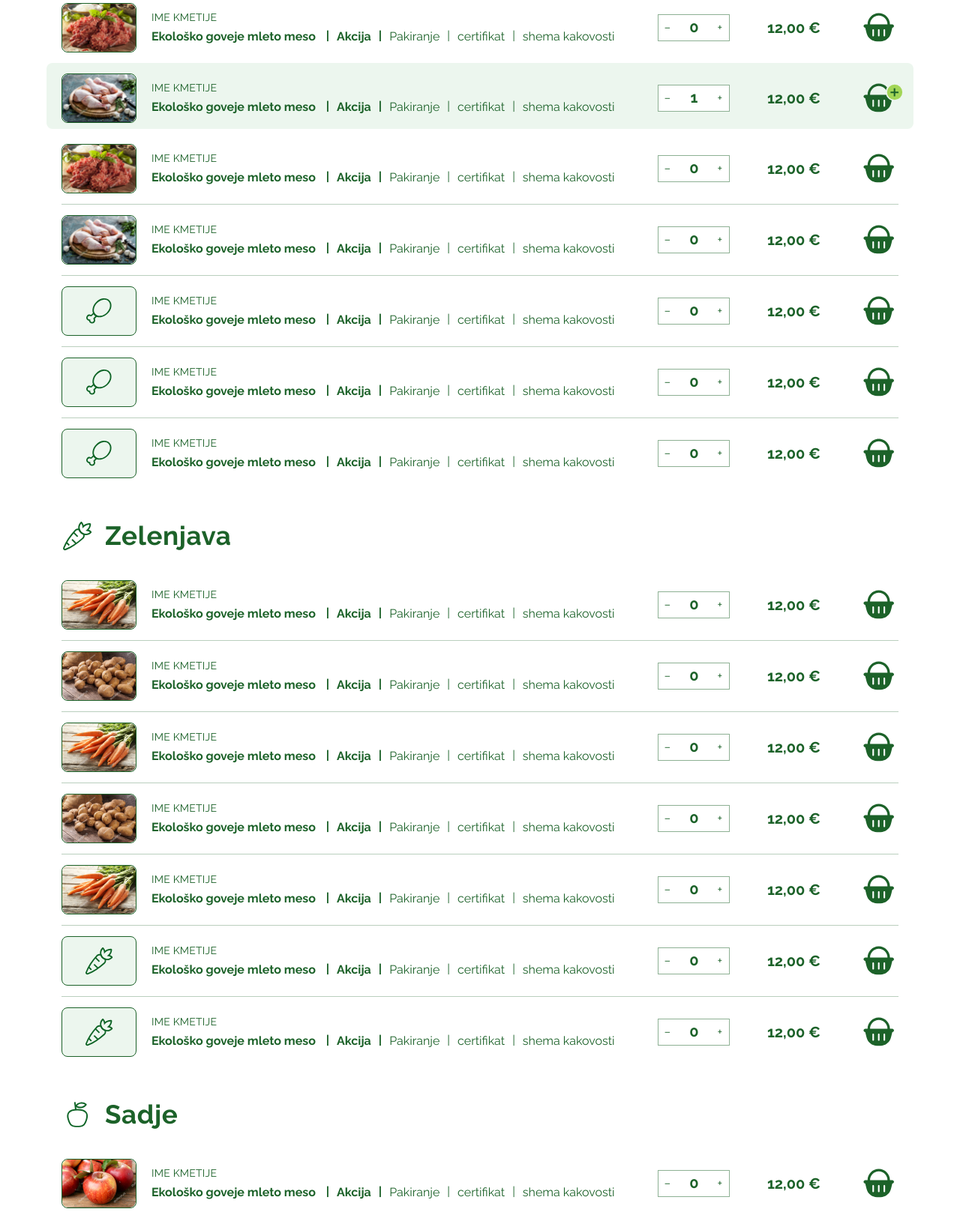
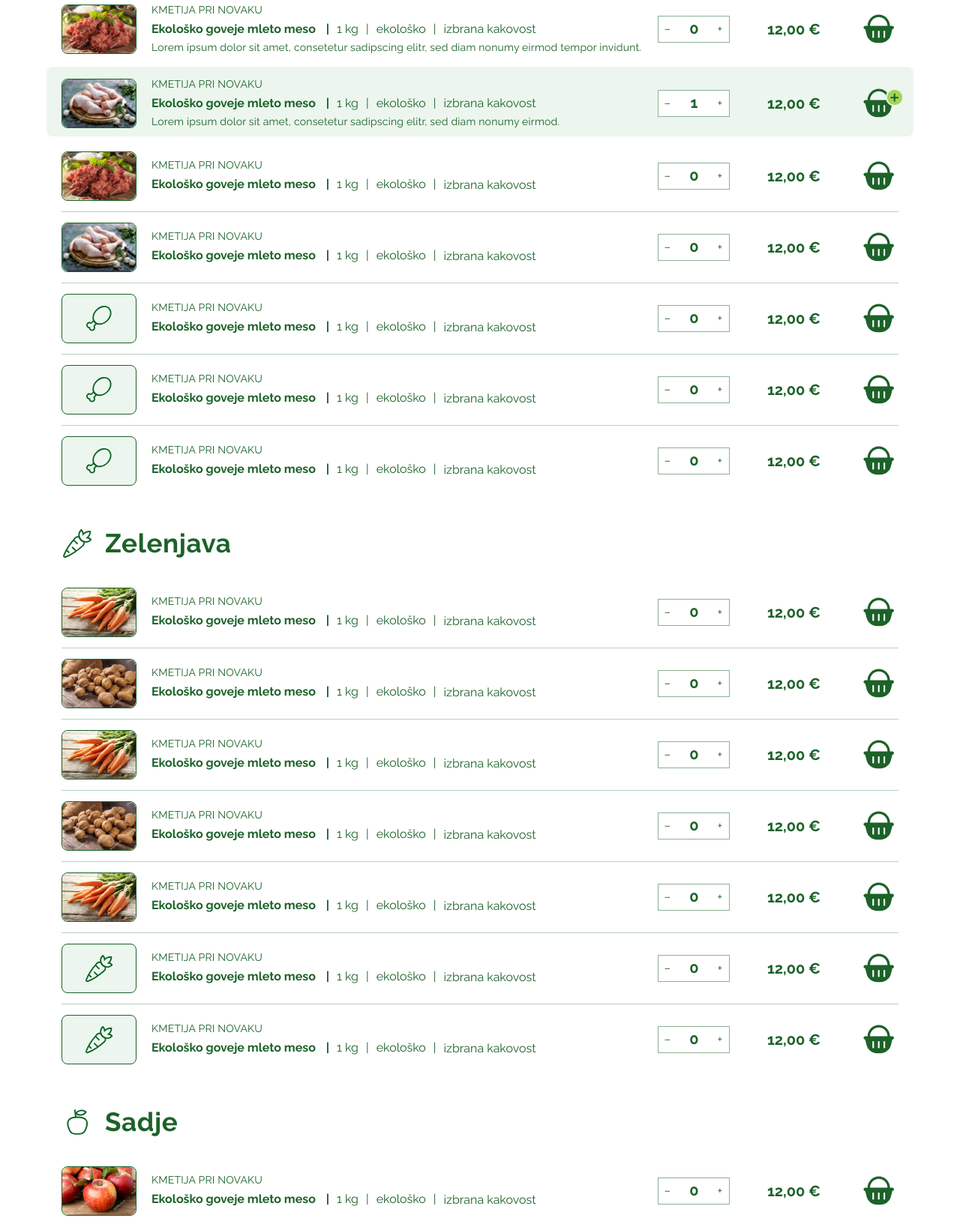
Before and after one commit to KinjanK/Internal-Stonoga, a plain HTML site: page produkti.html in a window 1280 px wide. Shown: the part 939-2564 px from the top of the page at 75% size. Drawn offline with nearby package versions, Linux system fonts and the light colour scheme.

Commit message:
Final code

```diff
--- a/js/custom.js
+++ b/js/custom.js
@@ -14,19 +14,6 @@ $(document).ready(function () {
       this.placeholder = $(this).attr("data-placeholder");
     });
   });
-
-  // Show Hide Header on Scroll
-  // var lastScroll = 0;
-  // var lastScrollTimeOut;
-  // $(window).scroll(function () {
-  //   var scroll = $(window).scrollTop();
-  //   if (scroll + 50 < lastScroll) $("body").removeClass("page-scrolled");
-  //   else if (scroll - 50 > lastScroll) $("body").addClass("page-scrolled");
-
-  //   if ($(window).scrollTop() < 100) $("body").removeClass("page-scrolled");
-
-  //   lastScroll = scroll;
-  // });
 
   // Add remove class when window resize finished
   var $resizeTimer;
@@ -61,14 +48,6 @@ $(document).ready(function () {
     togglePageScrolled(); // Check the scroll position on each scroll event
   });
 
-  // Footer margin set for stick to bottom
-  function footerAdj() {
-    var footerH = $(".footer").innerHeight();
-    $(".footer").css({ "margin-top": -footerH });
-    $(".main-content").css({ "padding-bottom": footerH });
-  }
-  footerAdj();
-
   // Input Spinner
   $("input[type='number']").inputSpinner();
 
@@ -77,31 +56,8 @@ $(document).ready(function () {
     minimumResultsForSearch: -1,
   });
 
-  // $(".counter").each(function () {
-  //   // Get references to the elements within the counter
-  //   var $counter = $(this);
-  //   var $decrementButton = $counter.find("button").eq(0); // The first button is the "minus" button
-  //   var $incrementButton = $counter.find("button").eq(1); // The second button is the "plus" button
-  //   var $countDisplay = $counter.find("span"); // The span that displays the count
-
-  //   // Handle click event for the decrement button
-  //   $decrementButton.click(function () {
-  //     var currentCount = parseInt($countDisplay.text(), 10); // Get the current count
-  //     if (currentCount > 0) {
-  //       $countDisplay.text(currentCount - 1); // Decrement the count
-  //     }
-  //   });
-
-  //   // Handle click event for the increment button
-  //   $incrementButton.click(function () {
-  //     var currentCount = parseInt($countDisplay.text(), 10); // Get the current count
-  //     $countDisplay.text(currentCount + 1); // Increment the count
-  //   });
-  // });
-
   // Window Resize
   $(window).resize(function () {
-    footerAdj();
     $("body").removeClass("open");
   });
 
--- a/produkti.html
+++ b/produkti.html
@@ -387,16 +387,17 @@
                   />
                 </i>
                 <div class="product-detail">
-                  <p class="product-name">Ime kmetije</p>
+                  <p class="product-name">Kmetija pri Novaku</p>
                   <ul>
                     <li class="text-primary raleway-bold">
                       Ekološko goveje mleto meso
                     </li>
-                    <li class="text-primary raleway-bold">Akcija</li>
-                    <li class="text-primary">Pakiranje</li>
-                    <li class="text-primary">certifikat</li>
-                    <li class="text-primary">shema kakovosti</li>
+
+                    <li class="text-primary">1 kg</li>
+                    <li class="text-primary">ekološko</li>
+                    <li class="text-primary">izbrana kakovost</li>
                   </ul>
+				  <p class="text-primary small">Lorem ipsum dolor sit amet, consetetur sadipscing elitr, sed diam nonumy eirmod tempor invidunt.</p>
                 </div>
               </div>
               <div class="right">
@@ -429,16 +430,17 @@
                   />
                 </i>
                 <div class="product-detail">
-                  <p class="product-name">Ime kmetije</p>
+                  <p class="product-name">Kmetija pri Novaku</p>
                   <ul>
                     <li class="text-primary raleway-bold">
                       Ekološko goveje mleto meso
                     </li>
-                    <li class="text-primary raleway-bold">Akcija</li>
-                    <li class="text-primary">Pakiranje</li>
-                    <li class="text-primary">certifikat</li>
-                    <li class="text-primary">shema kakovosti</li>
+
+                    <li class="text-primary">1 kg</li>
+                    <li class="text-primary">ekološko</li>
+                    <li class="text-primary">izbrana kakovost</li>
                   </ul>
+				  <p class="text-primary small">Lorem ipsum dolor sit amet, consetetur sadipscing elitr, sed diam nonumy eirmod.</p>
                 </div>
               </div>
               <div class="right">
@@ -474,15 +476,15 @@
                   />
                 </i>
                 <div class="product-detail">
-                  <p class="product-name">Ime kmetije</p>
+                  <p class="product-name">Kmetija pri Novaku</p>
                   <ul>
                     <li class="text-primary raleway-bold">
                       Ekološko goveje mleto meso
                     </li>
-                    <li class="text-primary raleway-bold">Akcija</li>
-                    <li class="text-primary">Pakiranje</li>
-                    <li class="text-primary">certifikat</li>
-                    <li class="text-primary">shema kakovosti</li>
+
+                    <li class="text-primary">1 kg</li>
+                    <li class="text-primary">ekološko</li>
+                    <li class="text-primary">izbrana kakovost</li>
                   </ul>
                 </div>
               </div>
@@ -516,15 +518,15 @@
                   />
                 </i>
                 <div class="product-detail">
-                  <p class="product-name">Ime kmetije</p>
+                  <p class="product-name">Kmetija pri Novaku</p>
                   <ul>
                     <li class="text-primary raleway-bold">
                       Ekološko goveje mleto meso
                     </li>
-                    <li class="text-primary raleway-bold">Akcija</li>
-                    <li class="text-primary">Pakiranje</li>
-                    <li class="text-primary">certifikat</li>
-                    <li class="text-primary">shema kakovosti</li>
+
+                    <li class="text-primary">1 kg</li>
+                    <li class="text-primary">ekološko</li>
+                    <li class="text-primary">izbrana kakovost</li>
                   </ul>
                 </div>
               </div>
@@ -555,15 +557,15 @@
                   <img src="./images/chicken-leg-piece.svg" alt="product1" />
                 </i>
                 <div class="product-detail">
-                  <p class="product-name">Ime kmetije</p>
+                  <p class="product-name">Kmetija pri Novaku</p>
                   <ul>
                     <li class="text-primary raleway-bold">
                       Ekološko goveje mleto meso
                     </li>
-                    <li class="text-primary raleway-bold">Akcija</li>
-                    <li class="text-primary">Pakiranje</li>
-                    <li class="text-primary">certifikat</li>
-                    <li class="text-primary">shema kakovosti</li>
+
+                    <li class="text-primary">1 kg</li>
+                    <li class="text-primary">ekološko</li>
+                    <li class="text-primary">izbrana kakovost</li>
                   </ul>
                 </div>
               </div>
@@ -594,15 +596,15 @@
                   <img src="./images/chicken-leg-piece.svg" alt="product1" />
                 </i>
                 <div class="product-detail">
-                  <p class="product-name">Ime kmetije</p>
+                  <p class="product-name">Kmetija pri Novaku</p>
                   <ul>
                     <li class="text-primary raleway-bold">
                       Ekološko goveje mleto meso
                     </li>
-                    <li class="text-primary raleway-bold">Akcija</li>
-                    <li class="text-primary">Pakiranje</li>
-                    <li class="text-primary">certifikat</li>
-                    <li class="text-primary">shema kakovosti</li>
+
+                    <li class="text-primary">1 kg</li>
+                    <li class="text-primary">ekološko</li>
+                    <li class="text-primary">izbrana kakovost</li>
                   </ul>
                 </div>
               </div>
@@ -633,15 +635,15 @@
                   <img src="./images/chicken-leg-piece.svg" alt="product1" />
                 </i>
                 <div class="product-detail">
-                  <p class="product-name">Ime kmetije</p>
+                  <p class="product-name">Kmetija pri Novaku</p>
                   <ul>
                     <li class="text-primary raleway-bold">
                       Ekološko goveje mleto meso
                     </li>
-                    <li class="text-primary raleway-bold">Akcija</li>
-                    <li class="text-primary">Pakiranje</li>
-                    <li class="text-primary">certifikat</li>
-                    <li class="text-primary">shema kakovosti</li>
+
+                    <li class="text-primary">1 kg</li>
+                    <li class="text-primary">ekološko</li>
+                    <li class="text-primary">izbrana kakovost</li>
                   </ul>
                 </div>
               </div>
@@ -684,15 +686,15 @@
                   <img src="./images/vegetables/product1.jpg" alt="product1" />
                 </i>
                 <div class="product-detail">
-                  <p class="product-name">Ime kmetije</p>
+                  <p class="product-name">Kmetija pri Novaku</p>
                   <ul>
                     <li class="text-primary raleway-bold">
                       Ekološko goveje mleto meso
                     </li>
-                    <li class="text-primary raleway-bold">Akcija</li>
-                    <li class="text-primary">Pakiranje</li>
-                    <li class="text-primary">certifikat</li>
-                    <li class="text-primary">shema kakovosti</li>
+
+                    <li class="text-primary">1 kg</li>
+                    <li class="text-primary">ekološko</li>
+                    <li class="text-primary">izbrana kakovost</li>
                   </ul>
                 </div>
               </div>
@@ -723,15 +725,15 @@
                   <img src="./images/vegetables/product2.jpg" alt="product2" />
                 </i>
                 <div class="product-detail">
-                  <p class="product-name">Ime kmetije</p>
+                  <p class="product-name">Kmetija pri Novaku</p>
                   <ul>
                     <li class="text-primary raleway-bold">
                       Ekološko goveje mleto meso
                     </li>
-                    <li class="text-primary raleway-bold">Akcija</li>
-                    <li class="text-primary">Pakiranje</li>
-                    <li class="text-primary">certifikat</li>
-                    <li class="text-primary">shema kakovosti</li>
+
+                    <li class="text-primary">1 kg</li>
+                    <li class="text-primary">ekološko</li>
+                    <li class="text-primary">izbrana kakovost</li>
                   </ul>
                 </div>
               </div>
@@ -762,15 +764,15 @@
                   <img src="./images/vegetables/product1.jpg" alt="product1" />
                 </i>
                 <div class="product-detail">
-                  <p class="product-name">Ime kmetije</p>
+                  <p class="product-name">Kmetija pri Novaku</p>
                   <ul>
                     <li class="text-primary raleway-bold">
                       Ekološko goveje mleto meso
                     </li>
-                    <li class="text-primary raleway-bold">Akcija</li>
-                    <li class="text-primary">Pakiranje</li>
-                    <li class="text-primary">certifikat</li>
-                    <li class="text-primary">shema kakovosti</li>
+
+                    <li class="text-primary">1 kg</li>
+                    <li class="text-primary">ekološko</li>
+                    <li class="text-primary">izbrana kakovost</li>
                   </ul>
                 </div>
               </div>
@@ -801,15 +803,15 @@
                   <img src="./images/vegetables/product2.jpg" alt="product2" />
                 </i>
                 <div class="product-detail">
-                  <p class="product-name">Ime kmetije</p>
+                  <p class="product-name">Kmetija pri Novaku</p>
                   <ul>
                     <li class="text-primary raleway-bold">
                       Ekološko goveje mleto meso
                     </li>
-                    <li class="text-primary raleway-bold">Akcija</li>
-                    <li class="text-primary">Pakiranje</li>
-                    <li class="text-primary">certifikat</li>
-                    <li class="text-primary">shema kakovosti</li>
+
+                    <li class="text-primary">1 kg</li>
+                    <li class="text-primary">ekološko</li>
+                    <li class="text-primary">izbrana kakovost</li>
                   </ul>
                 </div>
               </div>
@@ -840,15 +842,15 @@
                   <img src="./images/vegetables/product1.jpg" alt="product1" />
                 </i>
                 <div class="product-detail">
-                  <p class="product-name">Ime kmetije</p>
+                  <p class="product-name">Kmetija pri Novaku</p>
                   <ul>
                     <li class="text-primary raleway-bold">
                       Ekološko goveje mleto meso
                     </li>
-                    <li class="text-primary raleway-bold">Akcija</li>
-                    <li class="text-primary">Pakiranje</li>
-                    <li class="text-primary">certifikat</li>
-                    <li class="text-primary">shema kakovosti</li>
+
+                    <li class="text-primary">1 kg</li>
+                    <li class="text-primary">ekološko</li>
+                    <li class="text-primary">izbrana kakovost</li>
                   </ul>
                 </div>
               </div>
@@ -879,15 +881,15 @@
                   <img src="./images/caret.svg" alt="product1" />
                 </i>
                 <div class="product-detail">
-                  <p class="product-name">Ime kmetije</p>
+                  <p class="product-name">Kmetija pri Novaku</p>
                   <ul>
                     <li class="text-primary raleway-bold">
                       Ekološko goveje mleto meso
                     </li>
-                    <li class="text-primary raleway-bold">Akcija</li>
-                    <li class="text-primary">Pakiranje</li>
-                    <li class="text-primary">certifikat</li>
-                    <li class="text-primary">shema kakovosti</li>
+
+                    <li class="text-primary">1 kg</li>
+                    <li class="text-primary">ekološko</li>
+                    <li class="text-primary">izbrana kakovost</li>
                   </ul>
                 </div>
               </div>
@@ -918,15 +920,15 @@
                   <img src="./images/caret.svg" alt="product1" />
                 </i>
                 <div class="product-detail">
-                  <p class="product-name">Ime kmetije</p>
+                  <p class="product-name">Kmetija pri Novaku</p>
                   <ul>
                     <li class="text-primary raleway-bold">
                       Ekološko goveje mleto meso
                     </li>
-                    <li class="text-primary raleway-bold">Akcija</li>
-                    <li class="text-primary">Pakiranje</li>
-                    <li class="text-primary">certifikat</li>
-                    <li class="text-primary">shema kakovosti</li>
+
+                    <li class="text-primary">1 kg</li>
+                    <li class="text-primary">ekološko</li>
+                    <li class="text-primary">izbrana kakovost</li>
                   </ul>
                 </div>
               </div>
@@ -969,15 +971,15 @@
                   <img src="./images/fruits/product1.jpg" alt="product1" />
                 </i>
                 <div class="product-detail">
-                  <p class="product-name">Ime kmetije</p>
+                  <p class="product-name">Kmetija pri Novaku</p>
                   <ul>
                     <li class="text-primary raleway-bold">
                       Ekološko goveje mleto meso
                     </li>
-                    <li class="text-primary raleway-bold">Akcija</li>
-                    <li class="text-primary">Pakiranje</li>
-                    <li class="text-primary">certifikat</li>
-                    <li class="text-primary">shema kakovosti</li>
+
+                    <li class="text-primary">1 kg</li>
+                    <li class="text-primary">ekološko</li>
+                    <li class="text-primary">izbrana kakovost</li>
                   </ul>
                 </div>
               </div>
@@ -1008,15 +1010,15 @@
                   <img src="./images/apple.svg" alt="product1" />
                 </i>
                 <div class="product-detail">
-                  <p class="product-name">Ime kmetije</p>
+                  <p class="product-name">Kmetija pri Novaku</p>
                   <ul>
                     <li class="text-primary raleway-bold">
                       Ekološko goveje mleto meso
                     </li>
-                    <li class="text-primary raleway-bold">Akcija</li>
-                    <li class="text-primary">Pakiranje</li>
-                    <li class="text-primary">certifikat</li>
-                    <li class="text-primary">shema kakovosti</li>
+
+                    <li class="text-primary">1 kg</li>
+                    <li class="text-primary">ekološko</li>
+                    <li class="text-primary">izbrana kakovost</li>
                   </ul>
                 </div>
               </div>
@@ -1047,15 +1049,15 @@
                   <img src="./images/apple.svg" alt="product1" />
                 </i>
                 <div class="product-detail">
-                  <p class="product-name">Ime kmetije</p>
+                  <p class="product-name">Kmetija pri Novaku</p>
                   <ul>
                     <li class="text-primary raleway-bold">
                       Ekološko goveje mleto meso
                     </li>
-                    <li class="text-primary raleway-bold">Akcija</li>
-                    <li class="text-primary">Pakiranje</li>
-                    <li class="text-primary">certifikat</li>
-                    <li class="text-primary">shema kakovosti</li>
+
+                    <li class="text-primary">1 kg</li>
+                    <li class="text-primary">ekološko</li>
+                    <li class="text-primary">izbrana kakovost</li>
                   </ul>
                 </div>
               </div>
```
Also changed, not shown: 1 other file.
